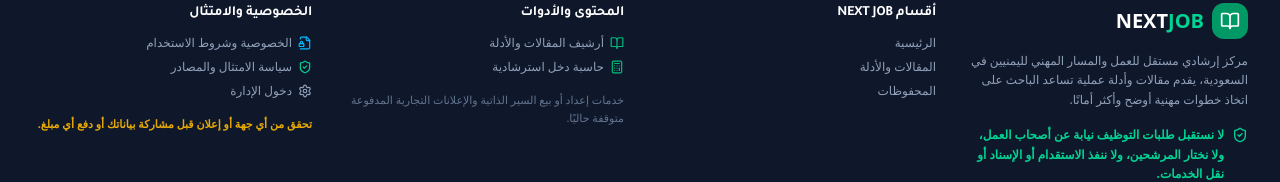
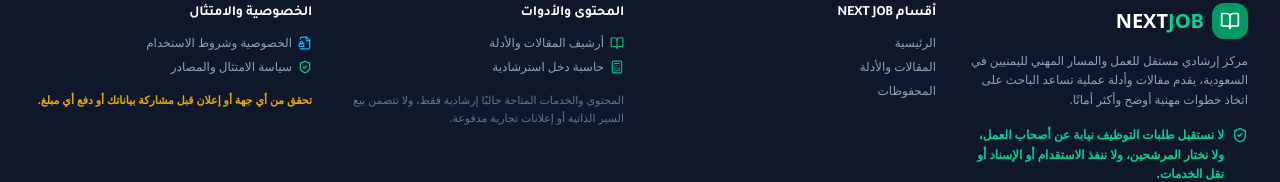
Before and after one commit to salim282633-png/NEXTJOB1.1, a React (Vite) app: page / in a window 1280 px wide. Shown: the part 1768-1950 px from the top of the page. Built offline with nearby package versions, Linux system fonts and the light colour scheme; no server answers.

Commit message:
Simplify public footer compliance copy

```diff
--- a/src/components/Footer.tsx
+++ b/src/components/Footer.tsx
@@ -1,5 +1,5 @@
 import React from 'react';
-import { BookOpen, Calculator, FileLock2, Settings, ShieldCheck } from 'lucide-react';
+import { BookOpen, Calculator, FileLock2, ShieldCheck } from 'lucide-react';
 import type { PublicTab } from './Navbar';
 
 interface FooterProps {
@@ -41,7 +41,7 @@
             <ul className="space-y-2 text-xs text-slate-400 font-medium">
               <li><a href="/guide/" className="hover:text-emerald-400 transition-colors flex items-center gap-1.5"><BookOpen className="w-3.5 h-3.5 text-emerald-500" /><span>أرشيف المقالات والأدلة</span></a></li>
               {onOpenWageCalc && <li><button onClick={onOpenWageCalc} className="hover:text-emerald-400 transition-colors flex items-center gap-1.5"><Calculator className="w-3.5 h-3.5 text-emerald-500" /><span>حاسبة دخل استرشادية</span></button></li>}
-              <li className="text-[11px] text-slate-500 leading-relaxed pt-2">خدمات إعداد أو بيع السير الذاتية والإعلانات التجارية المدفوعة متوقفة حاليًا.</li>
+              <li className="text-[11px] text-slate-500 leading-relaxed pt-2">المحتوى والخدمات المتاحة حاليًا إرشادية فقط، ولا تتضمن بيع السير الذاتية أو إعلانات تجارية مدفوعة.</li>
             </ul>
           </div>
 
@@ -50,7 +50,6 @@
             <ul className="space-y-2 text-xs text-slate-400 font-medium">
               {onOpenPrivacy && <li><button onClick={onOpenPrivacy} className="hover:text-emerald-400 transition-colors flex items-center gap-1.5"><FileLock2 className="w-3.5 h-3.5 text-sky-400" /><span>الخصوصية وشروط الاستخدام</span></button></li>}
               <li><a href="/compliance/" className="hover:text-emerald-400 transition-colors flex items-center gap-1.5"><ShieldCheck className="w-3.5 h-3.5 text-emerald-400" /><span>سياسة الامتثال والمصادر</span></a></li>
-              <li><a href="/admin/" className="hover:text-emerald-400 transition-colors flex items-center gap-1.5"><Settings className="w-3.5 h-3.5 text-slate-400" /><span>دخول الإدارة</span></a></li>
               <li className="text-[11px] text-amber-400/90 pt-2 leading-relaxed font-semibold">تحقق من أي جهة أو إعلان قبل مشاركة بياناتك أو دفع أي مبلغ.</li>
             </ul>
           </div>
```
